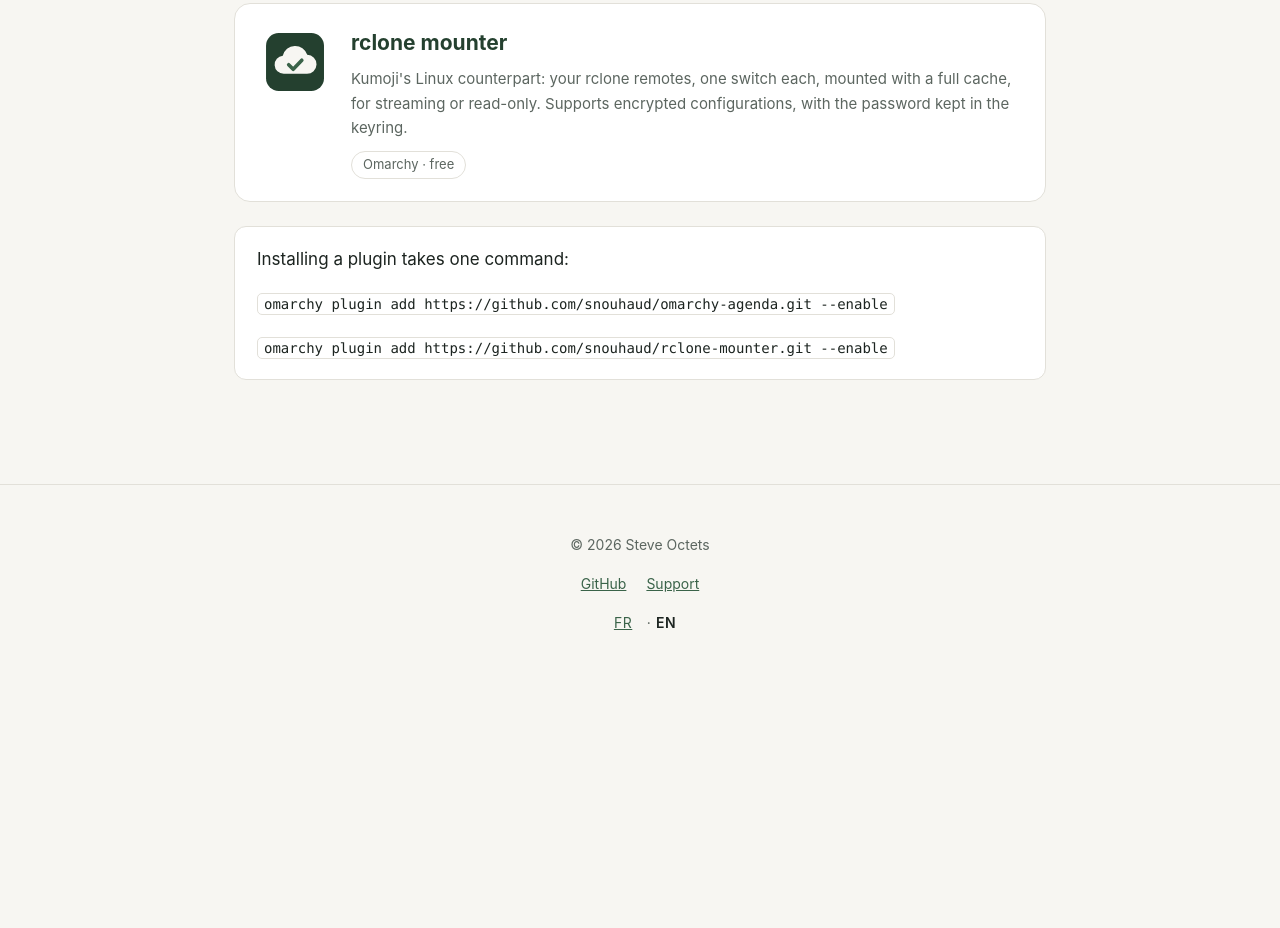
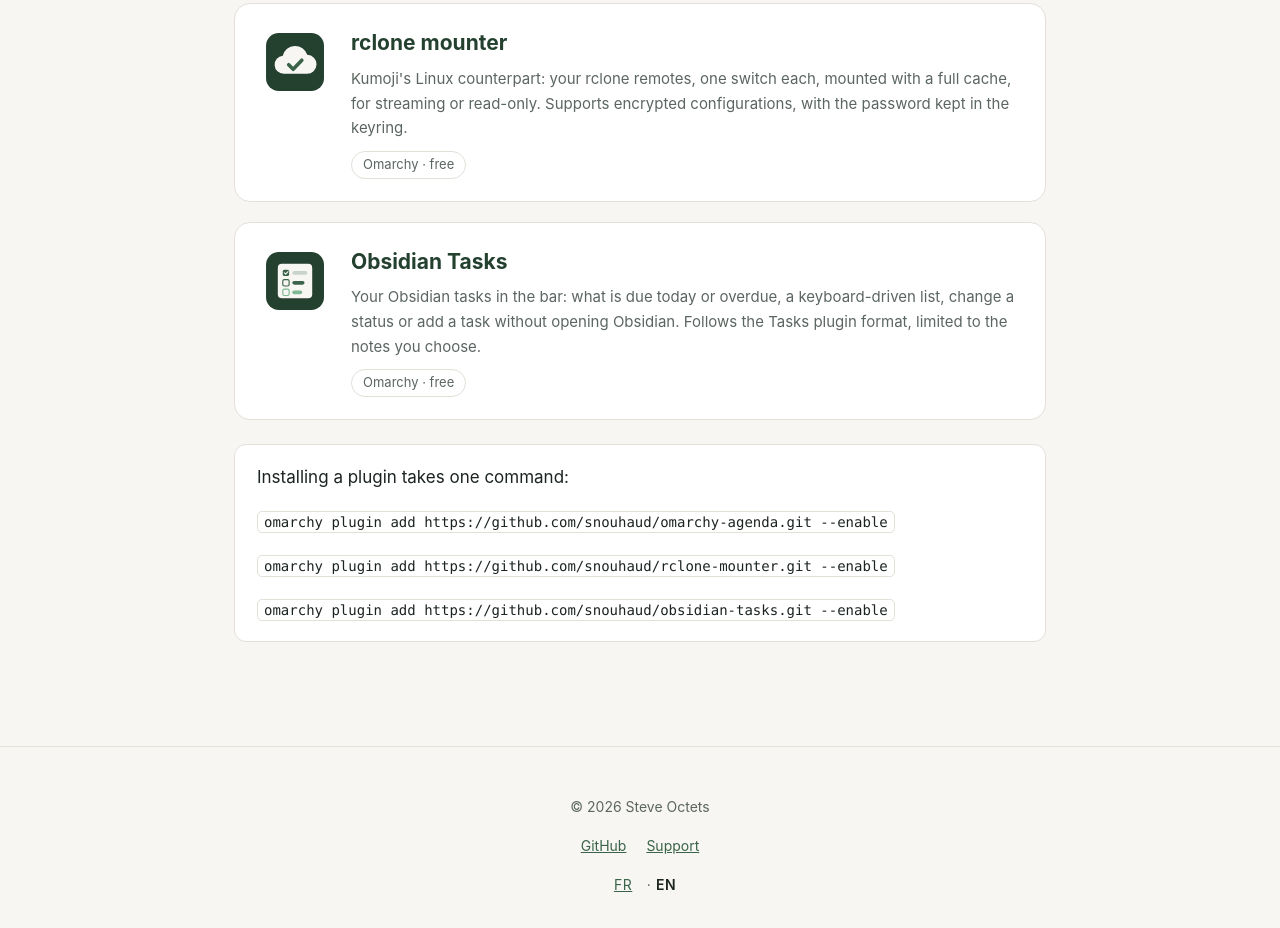
Before and after one commit to steveoctets/steveoctets.github.io, a plain HTML site: page en/index.html in a window 1280 px wide. Shown: the part 1251-2179 px from the top of the page. Before the commit the page ends 1965 px from the top, so only its background shows below. Drawn offline with Linux system fonts and the light colour scheme.

Commit message:
Plugin Omarchy Obsidian Tasks
Co-Authored-By: Claude Opus 5.5 <noreply@anthropic.com>

```diff
--- a/en/index.html
+++ b/en/index.html
@@ -92,11 +92,25 @@
             </div>
         </a>
 
+        <a class="application" href="https://github.com/snouhaud/obsidian-tasks">
+            <img src="../images/obsidian-tasks.svg" alt="">
+            <div>
+                <h3>Obsidian Tasks</h3>
+                <p>
+                    Your Obsidian tasks in the bar: what is due today or overdue, a
+                    keyboard-driven list, change a status or add a task without opening
+                    Obsidian. Follows the Tasks plugin format, limited to the notes you choose.
+                </p>
+                <span class="plateforme">Omarchy · free</span>
+            </div>
+        </a>
+
     </div>
     <div class="note">
         <p>Installing a plugin takes one command:</p>
         <p><code>omarchy plugin add https://github.com/snouhaud/omarchy-agenda.git --enable</code></p>
         <p><code>omarchy plugin add https://github.com/snouhaud/rclone-mounter.git --enable</code></p>
+        <p><code>omarchy plugin add https://github.com/snouhaud/obsidian-tasks.git --enable</code></p>
     </div>
 </section>
 
```
Also changed, not shown: index.html (+14 -0 lines), images/obsidian-tasks.svg (added), 1 other file.
